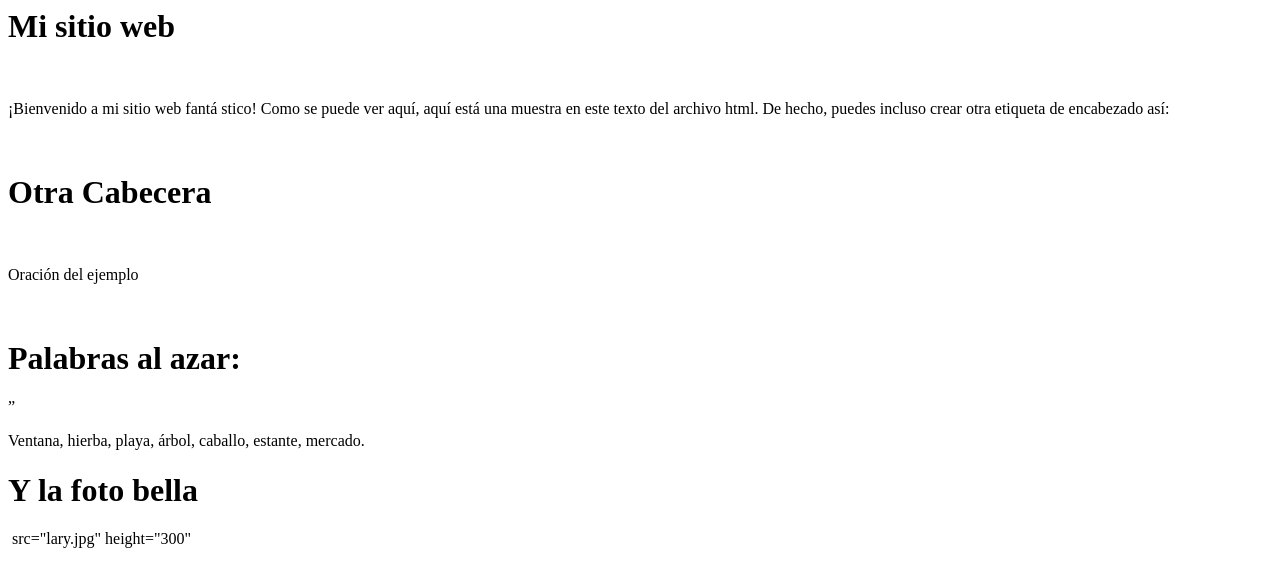
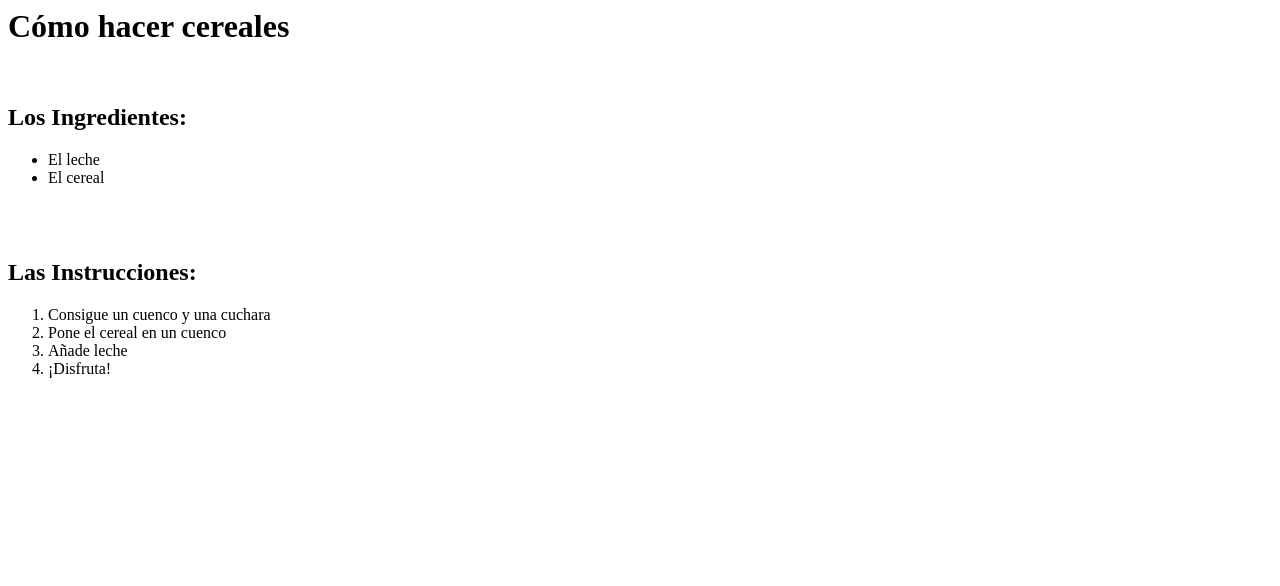
Before and after one commit to luisgodoyo/luisgodoyo.github.io, a plain HTML site: page index.html in a window 1280 px wide. Drawn offline with Linux system fonts and the light colour scheme.

Commit message:
html del libro por 3 vez

```diff
--- a/index.html
+++ b/index.html
@@ -1,14 +1,18 @@
-<h1>Mi sitio web</h1>
+<!-- Este sitio web muestra las listas en el cap&iacute;tulo 4 -->
+
+<h1>C&oacute;mo hacer cereales</h1>
 <br>
-<p>&iexcl;Bienvenido a mi sitio web fant&aacute; stico! Como se puede ver aqu&iacute;, aqu&iacute; est&aacute;  una muestra en este texto del archivo html. De hecho, puedes incluso crear otra etiqueta de encabezado as&iacute;:
-</p>
+<h2>Los Ingredientes:</h2>
+<ul>
+<li>El leche</li>
+<li>El cereal</li>
+</ul>
 <br>
-<h1>Otra Cabecera</h1>
 <br>
-<p>Oraci&oacute;n del ejemplo</p>
-<br>
-<h1>Palabras al azar:</h1>”
-<br>
-<p>Ventana, hierba, playa, &aacute;rbol, caballo, estante, mercado.</p>
-<h1>Y la foto bella</h1>
-<img> src="lary.jpg" height="300"
+<h2>Las Instrucciones:</h2>
+<ol>
+<li>Consigue un cuenco y una cuchara</li>
+<li>Pone el cereal en un cuenco</li>
+<li>A&ntilde;ade leche</li>
+<li>&iexcl;Disfruta!</li>
+</ol>
```
